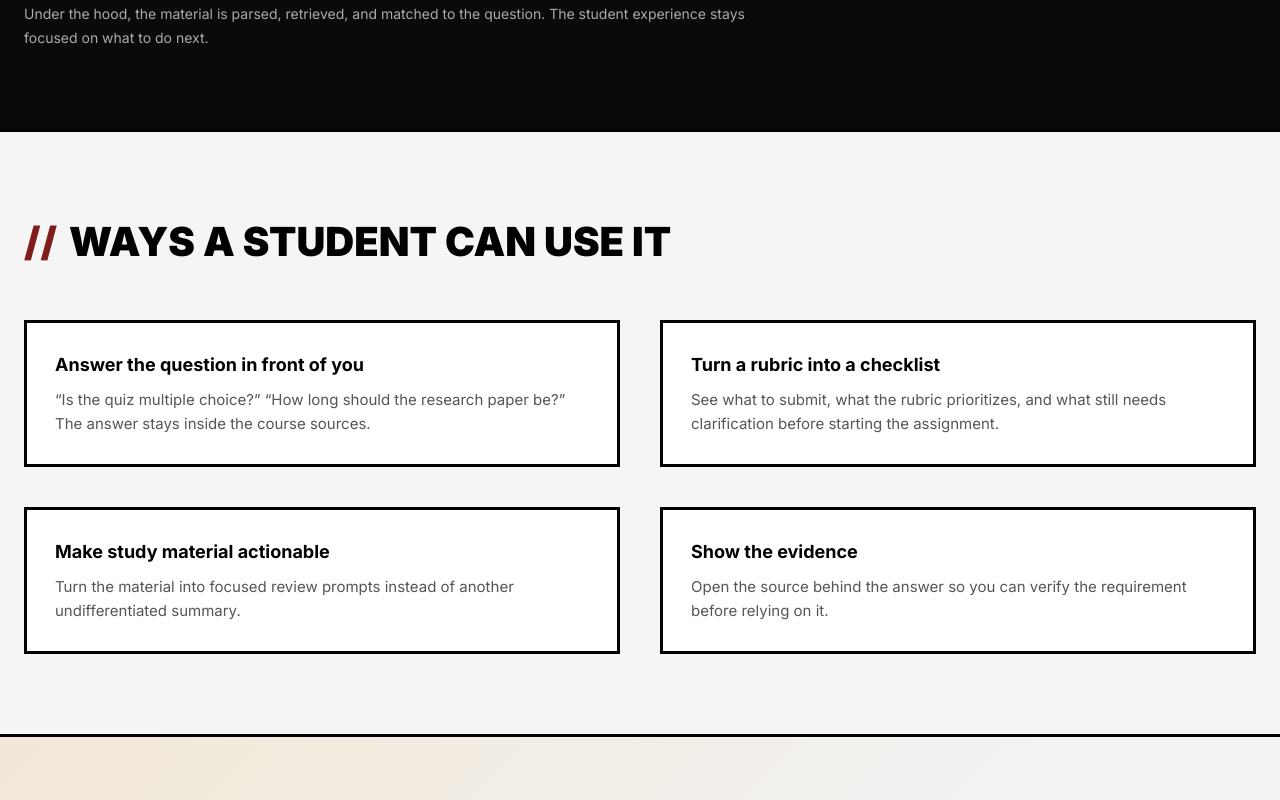
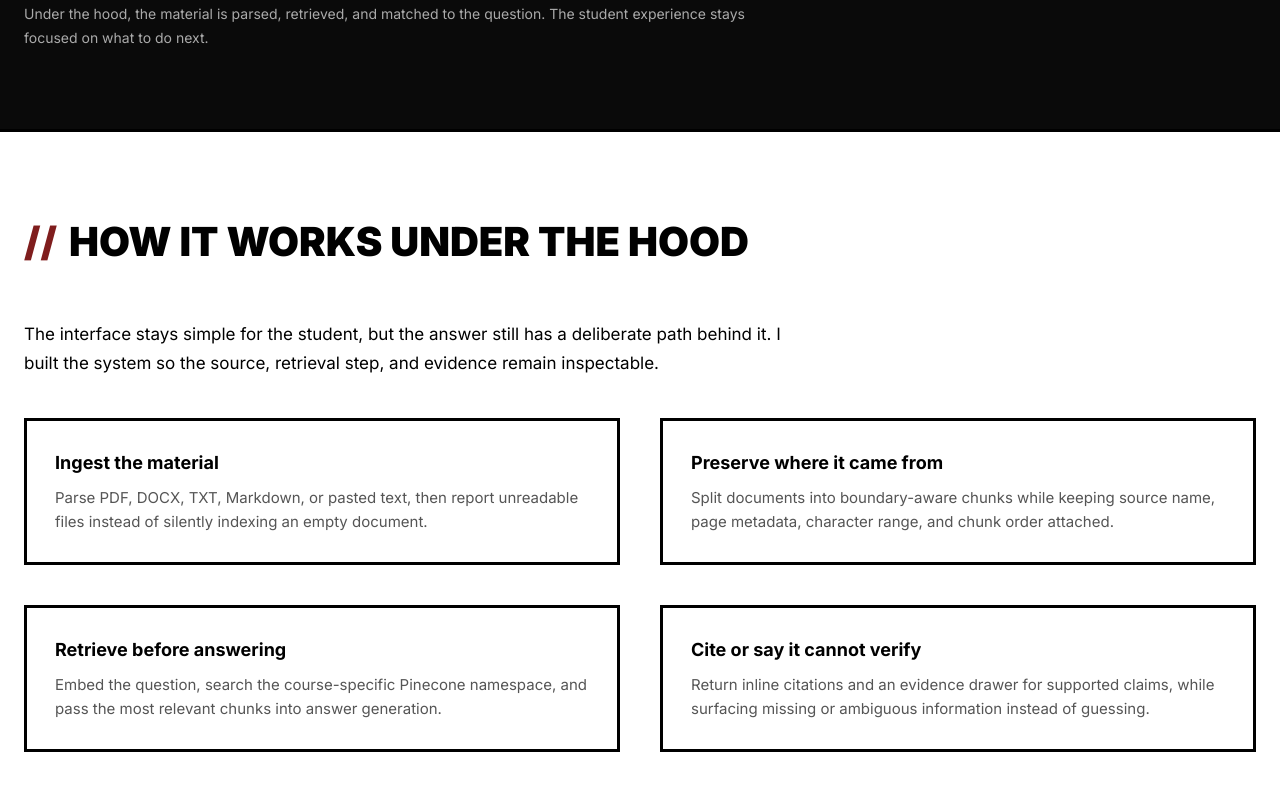
Before and after one commit to mokeyzz1/my-website, a Next.js app: page /work/course-rag-assistant in a window 1280 px wide. Shown: the part 1940-2740 px from the top of the page. Built offline with nearby package versions, Linux system fonts and the light colour scheme.

Commit message:
Add concise RAG implementation section

```diff
--- a/app/work/course-rag-assistant/page.js
+++ b/app/work/course-rag-assistant/page.js
@@ -138,6 +138,33 @@ export default function CourseRagCaseStudy() {
           </div>
         </section>
 
+        <section className="cs-section">
+          <div className="container">
+            <h2 className="cs-section-title" style={{ '--title-color': accentInk }}>How it works under the hood</h2>
+            <p style={{ maxWidth: '760px', marginBottom: '40px', fontSize: '17px', lineHeight: 1.7 }}>
+              The interface stays simple for the student, but the answer still has a deliberate path behind it. I built the system so the source, retrieval step, and evidence remain inspectable.
+            </p>
+            <div className="cs-features">
+              <div className="cs-feature" style={{ '--hover-color': accentInk }}>
+                <h3>Ingest the material</h3>
+                <p>Parse PDF, DOCX, TXT, Markdown, or pasted text, then report unreadable files instead of silently indexing an empty document.</p>
+              </div>
+              <div className="cs-feature" style={{ '--hover-color': accentInk }}>
+                <h3>Preserve where it came from</h3>
+                <p>Split documents into boundary-aware chunks while keeping source name, page metadata, character range, and chunk order attached.</p>
+              </div>
+              <div className="cs-feature" style={{ '--hover-color': accentInk }}>
+                <h3>Retrieve before answering</h3>
+                <p>Embed the question, search the course-specific Pinecone namespace, and pass the most relevant chunks into answer generation.</p>
+              </div>
+              <div className="cs-feature" style={{ '--hover-color': accentInk }}>
+                <h3>Cite or say it cannot verify</h3>
+                <p>Return inline citations and an evidence drawer for supported claims, while surfacing missing or ambiguous information instead of guessing.</p>
+              </div>
+            </div>
+          </div>
+        </section>
+
         <section className="cs-section" style={{ background: '#f5f5f5' }}>
           <div className="container">
             <h2 className="cs-section-title" style={{ '--title-color': accentInk }}>Ways a student can use it</h2>
```
